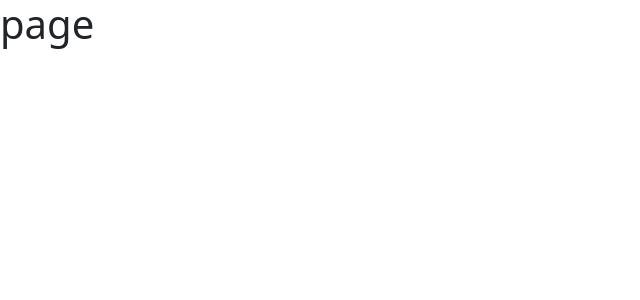
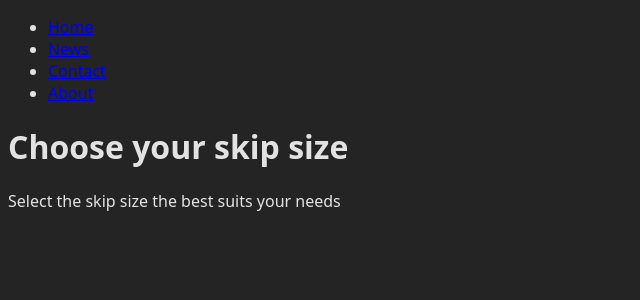
Before and after one commit to fazm1/REMProject, a React (Vite) app: page / in a window 1280 px wide. Shown: the top 300 px of the page, without its empty margins (0-640 px from the left). Built offline with nearby package versions, Linux system fonts and the light colour scheme.

Commit message:
progress bar

```diff
--- a/package.json
+++ b/package.json
@@ -10,9 +10,9 @@
     "preview": "vite preview"
   },
   "dependencies": {
-    "bootstrap": "^5.3.6",
     "react": "^19.1.0",
-    "react-dom": "^19.1.0"
+    "react-dom": "^19.1.0",
+    "react-router-dom": "^7.6.2"
   },
   "devDependencies": {
     "@eslint/js": "^9.25.0",
--- a/src/App.jsx
+++ b/src/App.jsx
@@ -1,13 +1,15 @@
-import { useState } from 'react'
-import SelectSkip from './pages/selectSkip';
+import { useState } from "react";
+import SelectSkip from "./pages/selectSkip";
+import ProgressbarLayout from "./layouts/progressbarLayout";
 
 function App() {
-
   return (
     <>
-      <SelectSkip />
+      <ProgressbarLayout>
+        <SelectSkip />
+      </ProgressbarLayout>
     </>
-  )
+  );
 }
 
-export default App
+export default App;
--- /dev/null
+++ b/src/components/progressbar.jsx
@@ -0,0 +1,26 @@
+import { Link } from "react-router-dom";
+import '../styles/navbar.css'
+export default function Progressbar() {
+  return (
+    <>
+      <nav>
+        <ul>
+          <li>
+            <Link to="#home">Home</Link>
+          </li>
+          <li>
+            <Link to="#news">News</Link>
+          </li>
+          <li>
+            <Link to="#contact">Contact</Link>
+          </li>
+          <li>
+            <Link className="active" to="#about">
+              About
+            </Link>
+          </li>
+        </ul>
+      </nav>
+    </>
+  );
+}
--- /dev/null
+++ b/src/layouts/progressbarLayout.jsx
@@ -0,0 +1,10 @@
+import Progressbar from "../components/progressbar";
+
+export default function ProgressbarLayout({ children }) {
+  return (
+    <>
+      <Progressbar />
+      <main className="mt-4">{children}</main>
+    </>
+  );
+}
--- a/src/main.jsx
+++ b/src/main.jsx
@@ -1,12 +1,13 @@
-import { StrictMode } from 'react'
-import { createRoot } from 'react-dom/client'
-import './styles/index.css'
-import 'bootstrap/dist/css/bootstrap.min.css';
-import App from './App.jsx'
+import { StrictMode } from "react";
+import { createRoot } from "react-dom/client";
+import "./styles/index.css";
+import App from "./App.jsx";
+import { BrowserRouter } from "react-router-dom";
 
-
-createRoot(document.getElementById('root')).render(
+createRoot(document.getElementById("root")).render(
   <StrictMode>
-    <App />
-  </StrictMode>,
-)
+    <BrowserRouter>
+      <App />
+    </BrowserRouter>
+  </StrictMode>
+);
--- a/src/pages/selectSkip.jsx
+++ b/src/pages/selectSkip.jsx
@@ -1,7 +1,10 @@
 export default function SelectSkip() {
   return (
     <>
-      <h1>page</h1>
+      <div className="align-self-center">
+        <h1>Choose your skip size</h1>
+        <p>Select the skip size the best suits your needs</p>
+      </div>
     </>
   );
 }
--- a/src/styles/index.css
+++ b/src/styles/index.css
@@ -1,3 +1,9 @@
 :root {
   font-family: system-ui, Avenir, Helvetica, Arial, sans-serif;
+
+  --app-bg: #242424;
+  --app-text: rgba(255, 255, 255, 0.87);;
+
+  background-color: var(--app-bg);
+  color: var(--app-text)
 }
```
Also changed, not shown: src/components/navbar.jsx (deleted, +0 -7 lines), src/layouts/navbarLayout.jsx (deleted, +0 -10 lines), src/styles/navbar.css (added), src/styles/selectSkip.css (added), 1 other file (tests, documents, lock files or other folders).
